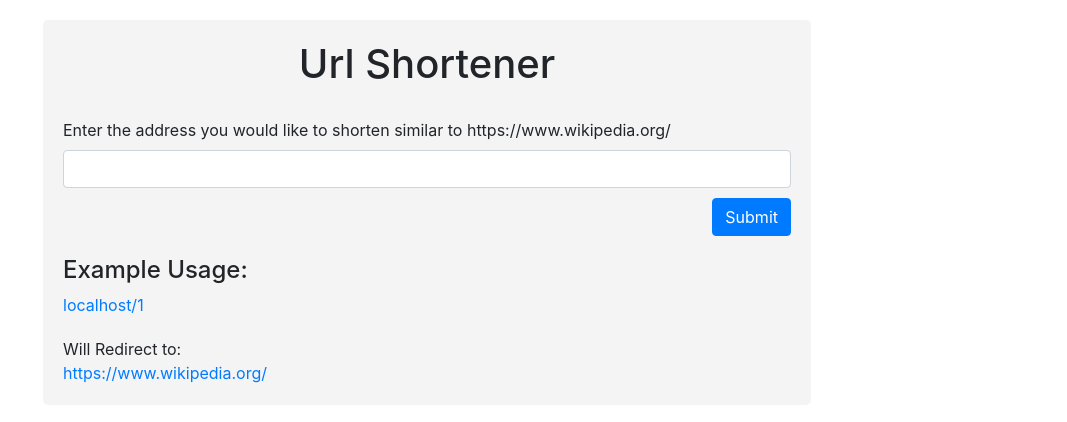
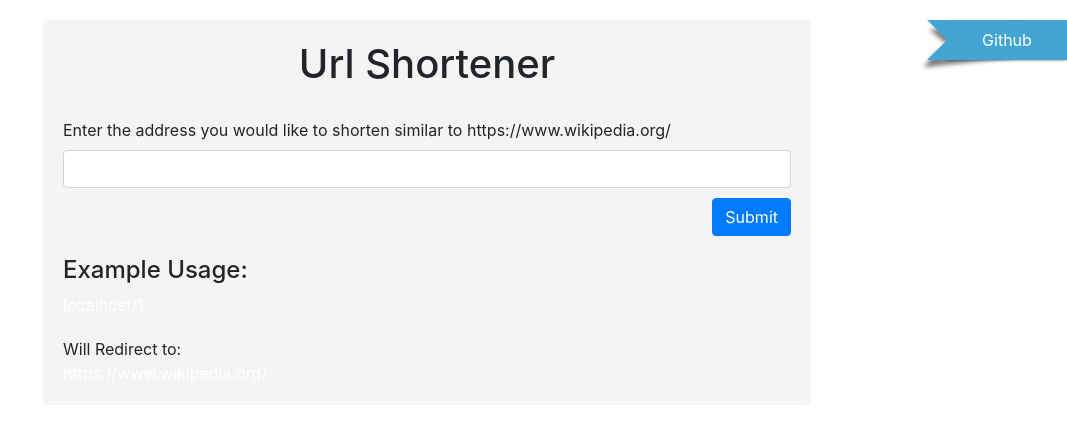
Before and after one commit to lokutech/Url-Shortener, a website: page public/index.html in a window 1280 px wide. Shown: the whole page, without its empty margins (213-1280 px from the left). Drawn offline with nearby package versions, Linux system fonts and the light colour scheme.

Commit message:
Added github ribbon

```diff
--- a/public/index.html
+++ b/public/index.html
@@ -13,6 +13,13 @@
     <link rel="stylesheet" href="./style.css" />
   </head>
   <body onload="form.reset()">
+    <div class="tsc_ribbon_wrap">
+      <div class="ribbon-wrap right-edge fork lblue">
+        <span>
+        <a href="https://github.com/lokutech/Url-Shortener">Github</a>
+        </span>
+      </div>
+	  </div>
   <div id="container">
       <h1>Url Shortener</h1>
       <p class="mb-2">
--- a/public/style.css
+++ b/public/style.css
@@ -30,3 +30,75 @@ p {
   margin-bottom: 0;
   margin-top: 10px;
 }
+
+/* Github Ribbon */
+.ribbon-wrap {
+  color: #FFFFFF;
+  position: absolute;
+  text-align: center;
+  z-index: 0;
+}
+.ribbon-wrap > span {
+  display: block;
+  height: 100%;
+  position: relative;
+}
+.ribbon-wrap > span:before, .ribbon-wrap > span:after {
+  content: "";
+  position: absolute;
+  z-index: -1;
+}
+.ribbon-wrap:before, .ribbon-wrap:after {
+  content: "";
+  position: absolute;
+  z-index: -2;
+}
+
+.right-edge.fork {
+  border-radius: 0 5px 0 0;
+  box-shadow: 0 1px 2px rgba(0, 0, 0, 0.3);
+  line-height: 40px;
+  right: 0px;
+  top: 20px;
+  width: 120px;
+}
+
+.right-edge.fork > span:after {
+  border-style: solid;
+  border-width: 20px;
+  left: -20px;
+  top: 0;
+}
+
+.right-edge.fork:before {
+  background: none repeat scroll 0 0 #666666;
+  bottom: 5px;
+  box-shadow: -25px 8px 4px rgba(0, 0, 0, 0.5);
+  height: 20px;
+  left: 22px;
+  transform: rotate(22deg) skew(-18deg, -28deg);
+  width: 80px;
+}
+.right-edge.fork:after {
+  background: none repeat scroll 0 0 #666666;
+  box-shadow: -20px -5px 4px rgba(0, 0, 0, 0.5);
+  height: 20px;
+  left: 22px;
+  top: 5px;
+  transform: rotate(-32deg) skew(18deg, 28deg);
+  width: 80px;
+}
+
+.lblue.right-edge.fork > span {
+  background-color: #42A5D4;
+  background-image: -moz-linear-gradient(right center , #42A5D4 0px, #42A5D4 5px, #24769D 15%, #24769D 65%, #42A5D4 100%);
+}
+.lblue.right-edge.fork > span:after {
+  border-color: #42A5D4 #42A5D4 #42A5D4 transparent;
+}
+
+ a {
+  text-decoration: none;
+  color: white;
+  font-size: 1rem;
+}
```
